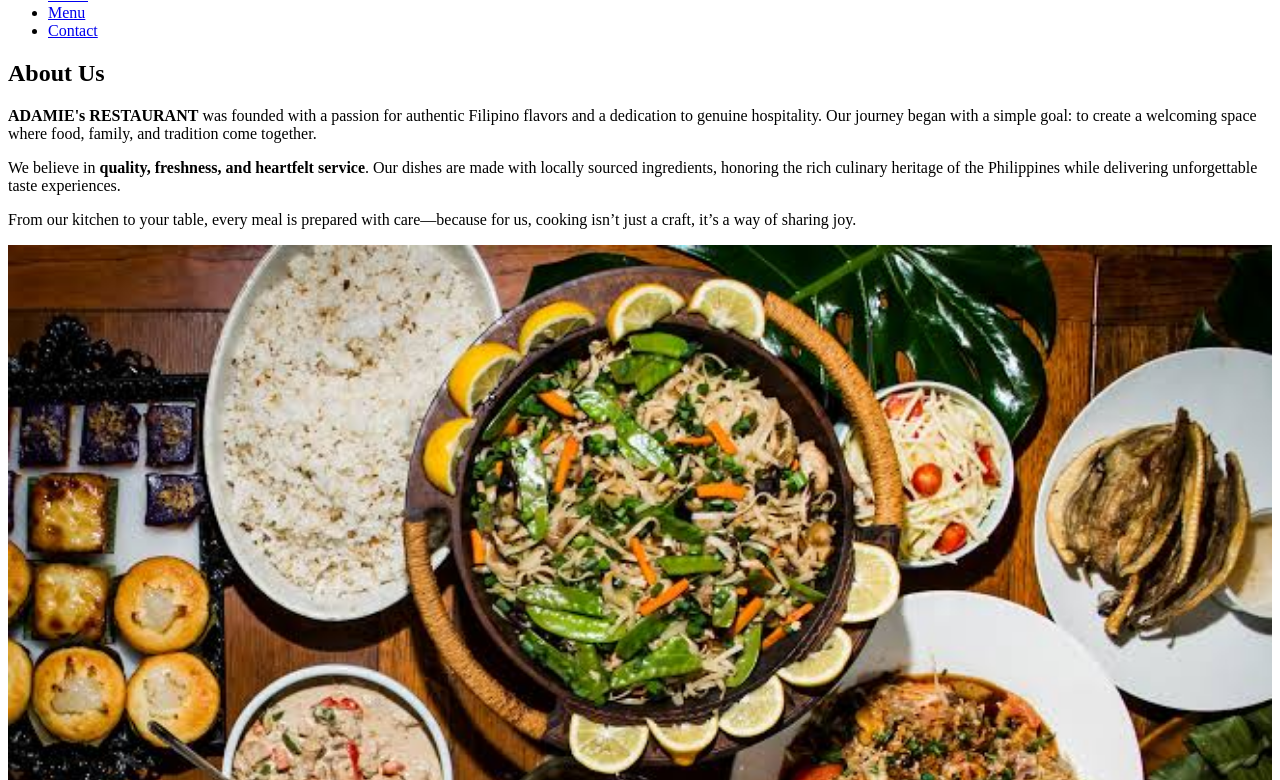
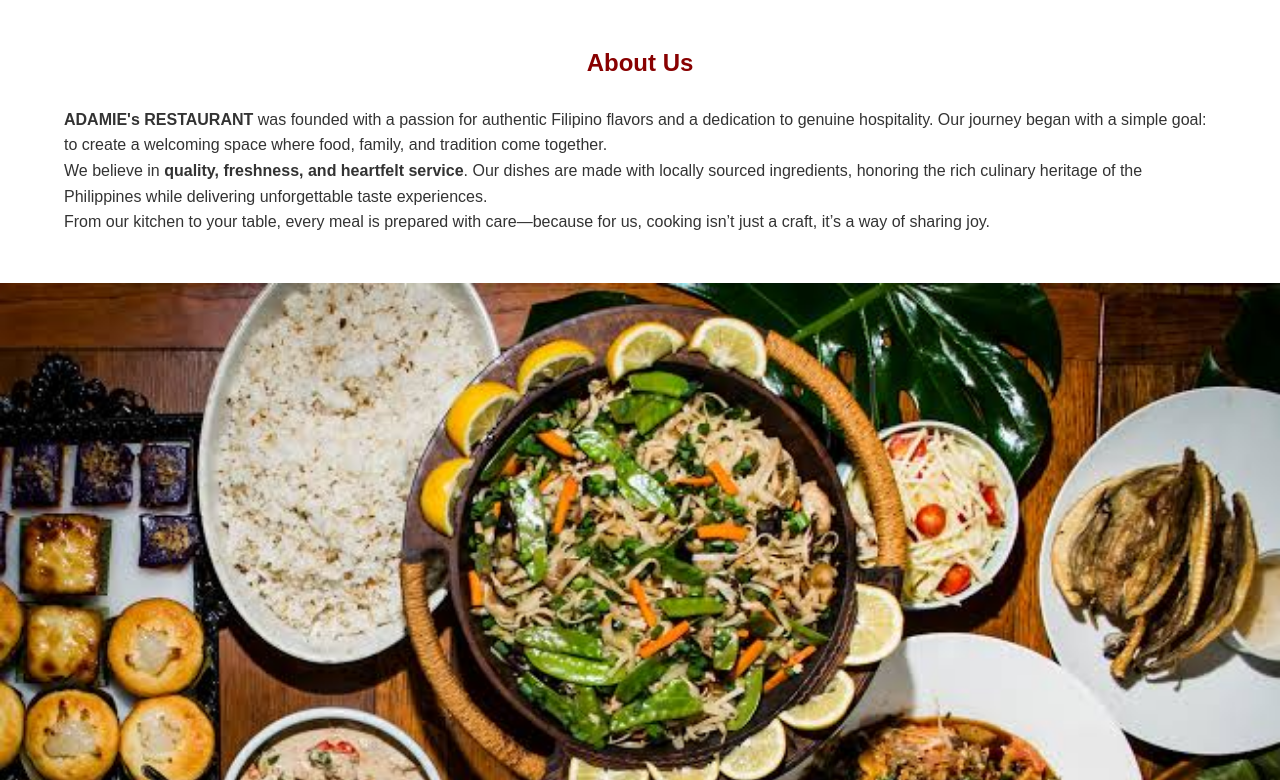
Before and after one commit to S4f3z/adham_restaurantt, a plain HTML site: page about.html in a window 1280 px wide. Shown: the part 74-854 px from the top of the page. Drawn offline with Linux system fonts and the light colour scheme.

Commit message:
Update about.html

```diff
--- a/about.html
+++ b/about.html
@@ -4,7 +4,7 @@
     <meta charset="UTF-8">
     <meta name="viewport" content="width=device-width, initial-scale=1.0">
     <title>ADAMIE's Restaurant</title>
-    <link rel="stylesheet" href="../css/styles.css">
+    <link rel="stylesheet" href="style.css">
 </head>
 <body>
     <header>
```
